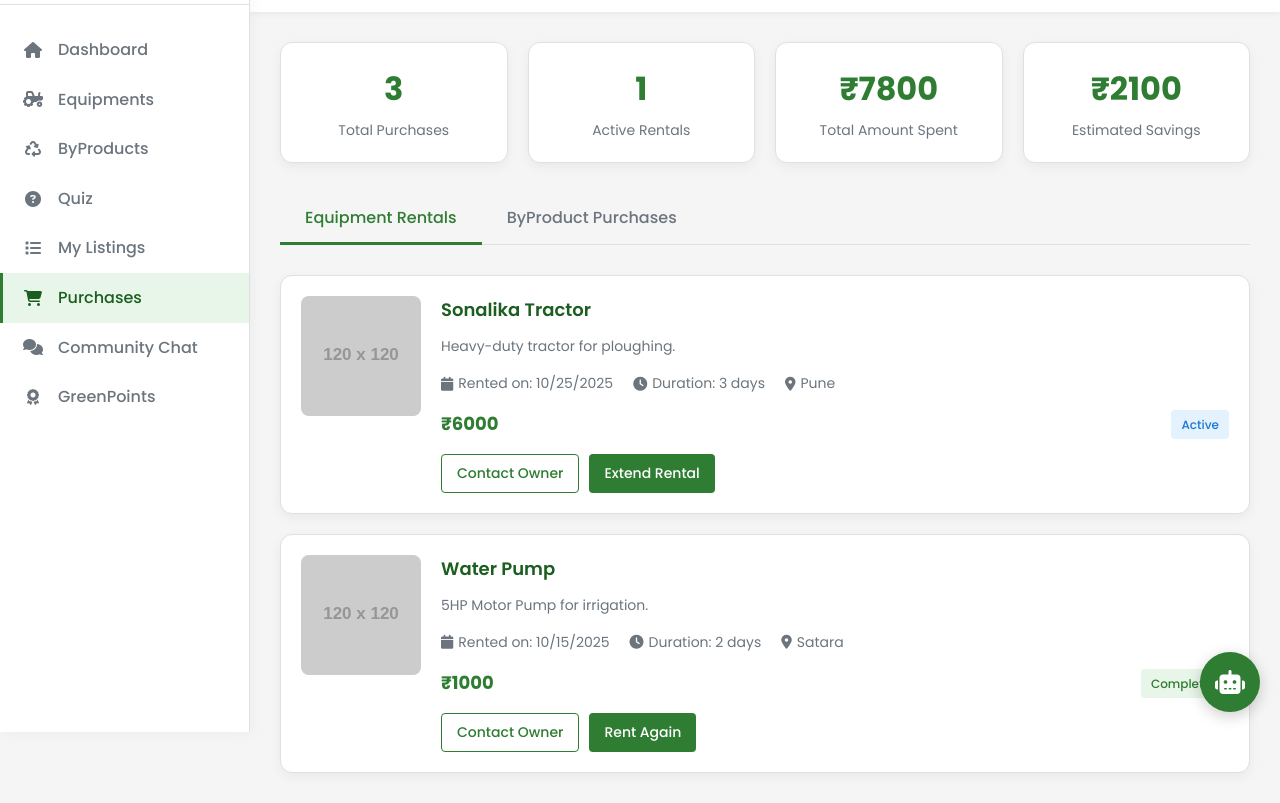
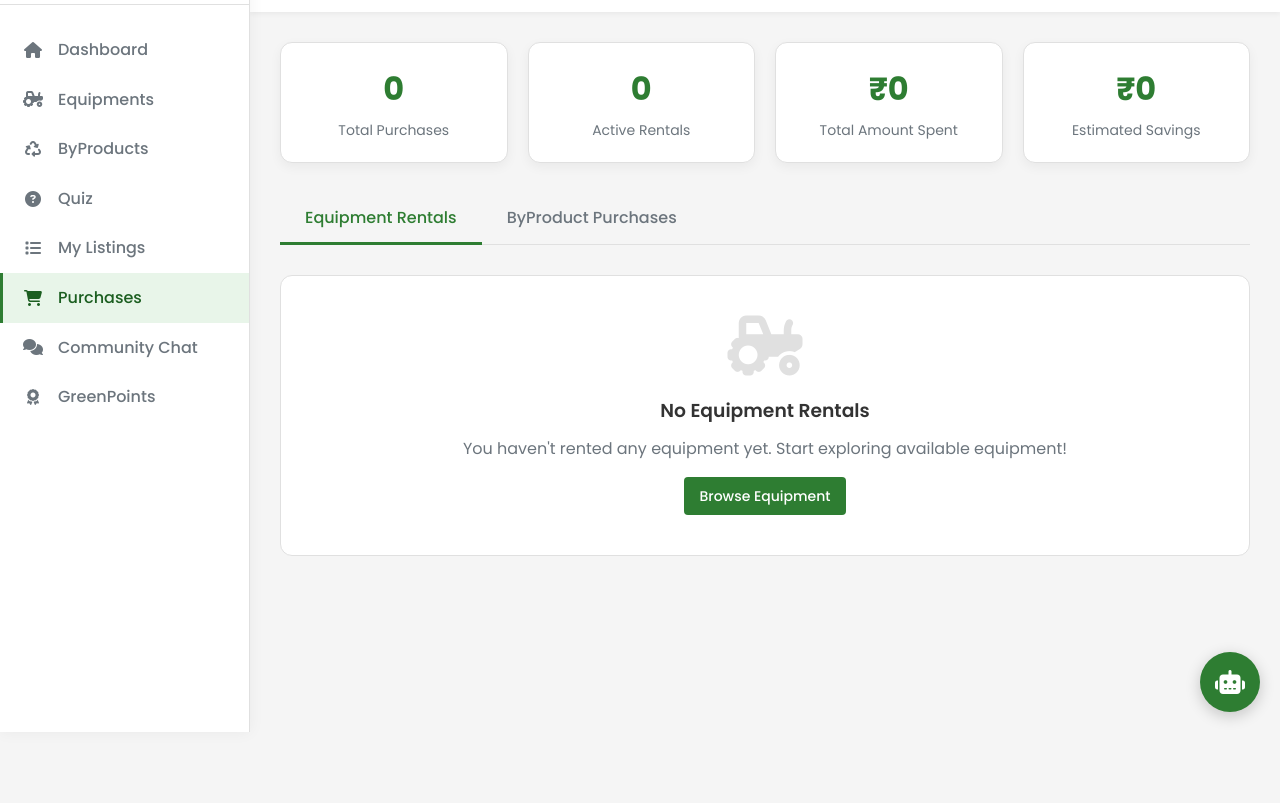
Before and after one commit to nightshades04/KhetSathi, a website: page purchases.html in a window 1280 px wide. Shown: the part 68-871 px from the top of the page. After the commit the page ends 800 px from the top, so only its background shows below. Drawn offline with Linux system fonts and the light colour scheme; sample sign-in values are in the browser's storage; placeholder pictures from the web are drawn by us.

Commit message:
Update purchases.html

```diff
--- a/purchases.html
+++ b/purchases.html
@@ -573,116 +573,80 @@
     </div>
 
     <script>
+    // Check if user is logged in
     const currentUser = JSON.parse(localStorage.getItem('currentUser'));
     if (!currentUser) {
         window.location.href = 'auth.html';
     } else {
+        // Display user info
         document.getElementById('user-name').textContent = currentUser.username;
         document.getElementById('user-avatar').textContent = currentUser.username.charAt(0).toUpperCase();
     }
 
+    // Sidebar toggle
     document.querySelector('.toggle-btn').addEventListener('click', function() {
         document.querySelector('.sidebar').classList.toggle('collapsed');
         document.querySelector('.main-content').classList.toggle('expanded');
     });
 
+    // Tab switching
     document.querySelectorAll('.tab').forEach(tab => {
         tab.addEventListener('click', function() {
+            // Update active tab
             document.querySelectorAll('.tab').forEach(t => t.classList.remove('active'));
             this.classList.add('active');
 
+            // Show corresponding content
             const tabId = this.getAttribute('data-tab') + '-tab';
             document.querySelectorAll('.tab-content').forEach(content => {
                 content.classList.remove('active');
             });
             document.getElementById(tabId).classList.add('active');
+
+            // Load listings for the active tab
+            if (this.getAttribute('data-tab') === 'equipment') {
+                loadEquipmentRentals();
+            } else {
+                loadByproductPurchases();
+            }
         });
     });
 
+    // Load purchase data
     function loadPurchaseData() {
-            // NOTE: In a real app, this data would come from a database.
-            // For demo purposes, we'll create dummy data if it doesn't exist.
-            let equipmentPurchases = JSON.parse(localStorage.getItem('equipmentPurchases') || '[]');
-            let byproductPurchases = JSON.parse(localStorage.getItem('byproductPurchases') || '[]');
+        const equipmentRentals = JSON.parse(localStorage.getItem('equipmentRentals') || '[]');
+        const byproductPurchases = JSON.parse(localStorage.getItem('byproductPurchases') || '[]');
 
-            // --- START DUMMY DATA ---
-            // Create dummy data for the current user if they have none
-            if (equipmentPurchases.filter(p => p.userId === currentUser.id).length === 0 &&
-                byproductPurchases.filter(p => p.userId === currentUser.id).length === 0) {
-
-                equipmentPurchases.push({
-                    id: 'e_123',
-                    userId: currentUser.id,
-                    equipmentId: 'eq_901',
-                    name: 'Sonalika Tractor',
-                    description: 'Heavy-duty tractor for ploughing.',
-                    image: 'https://via.placeholder.com/120x120.png/E8F5E9/2E7D32?text=Tractor',
-                    rentalDate: new Date('2025-10-25').toISOString(),
-                    duration: 3,
-                    location: 'Pune',
-                    totalAmount: 6000,
-                    status: 'active',
-                    ownerId: 'user_002'
-                });
-
-                equipmentPurchases.push({
-                    id: 'e_124',
-                    userId: currentUser.id,
-                    equipmentId: 'eq_902',
-                    name: 'Water Pump',
-                    description: '5HP Motor Pump for irrigation.',
-                    image: 'https://via.placeholder.com/120x120.png/E8F5E9/2E7D32?text=Pump',
-                    rentalDate: new Date('2025-10-15').toISOString(),
-                    duration: 2,
-                    location: 'Satara',
-                    totalAmount: 1000,
-                    status: 'completed',
-                    ownerId: 'user_003'
-                });
-
-                byproductPurchases.push({
-                    id: 'b_456',
-                    userId: currentUser.id,
-                    byproductId: 'bp_801',
-                    name: 'Rice Husk',
-                    description: 'High-quality rice husk for animal feed.',
-                    image: 'https://via.placeholder.com/120x120.png/FFF3E0/F57C00?text=Husk',
-                    purchaseDate: new Date('2025-10-28').toISOString(),
-                    quantity: '200 kg',
-                    location: 'Nashik',
-                    totalAmount: 800,
-                    status: 'completed',
-                    ownerId: 'user_004'
-                });
-
-                localStorage.setItem('equipmentPurchases', JSON.stringify(equipmentPurchases));
-                localStorage.setItem('byproductPurchases', JSON.stringify(byproductPurchases));
-            }
-            // --- END DUMMY DATA ---
-
-
-            const userEquipmentPurchases = equipmentPurchases.filter(purchase => purchase.userId === currentUser.id);
+        // Filter current user's purchases
+        const userEquipmentRentals = equipmentRentals.filter(rental => rental.userId === currentUser.id);
         const userByproductPurchases = byproductPurchases.filter(purchase => purchase.userId === currentUser.id);
 
-            document.getElementById('total-purchases').textContent = userEquipmentPurchases.length + userByproductPurchases.length;
-            document.getElementById('active-rentals').textContent = userEquipmentPurchases.filter(p => p.status === 'active').length;
+        // Update stats
+        document.getElementById('total-purchases').textContent = userEquipmentRentals.length + userByproductPurchases.length;
+        document.getElementById('active-rentals').textContent = userEquipmentRentals.filter(p => p.status === 'active').length;
 
-            const totalSpent = userEquipmentPurchases.reduce((sum, p) => sum + p.totalAmount, 0) +
+        const totalSpent = userEquipmentRentals.reduce((sum, p) => sum + p.totalAmount, 0) +
                           userByproductPurchases.reduce((sum, p) => sum + p.totalAmount, 0);
         document.getElementById('total-spent').textContent = '₹' + totalSpent;
 
-            // Assuming 30% savings on renting vs. buying new
-            const equipmentSavings = userEquipmentPurchases.reduce((sum, p) => sum + (p.totalAmount * 0.3), 0);
+        // Calculate estimated savings (for demo, we'll use 30% of equipment rental costs)
+        const equipmentSavings = userEquipmentRentals.reduce((sum, p) => sum + (p.totalAmount * 0.3), 0);
         document.getElementById('savings').textContent = '₹' + Math.round(equipmentSavings);
 
-            loadEquipmentPurchases(userEquipmentPurchases);
-            loadByproductPurchases(userByproductPurchases);
+        // Load equipment rentals
+        loadEquipmentRentals();
+
+        // Load byproduct purchases
+        loadByproductPurchases();
     }
 
-        function loadEquipmentPurchases(purchases) {
+    // Load equipment rentals
+    function loadEquipmentRentals() {
         const container = document.getElementById('equipment-purchases');
+        const equipmentRentals = JSON.parse(localStorage.getItem('equipmentRentals') || '[]');
+        const userEquipmentRentals = equipmentRentals.filter(rental => rental.userId === currentUser.id);
 
-            if (purchases.length === 0) {
+        if (userEquipmentRentals.length === 0) {
             container.innerHTML = `
                 <div class="empty-state">
                     <i class="fas fa-tractor"></i>
@@ -694,40 +658,41 @@
             return;
         }
 
-            container.innerHTML = purchases.map(purchase => `
+        container.innerHTML = userEquipmentRentals.map(rental => `
             <div class="purchase-card">
                 <div class="purchase-image">
-                        ${purchase.image ?
-                            `<img src="${purchase.image}" alt="${purchase.name}" style="width:100%; height:100%; object-fit:cover; border-radius:8px;">` :
+                    ${rental.image ?
+                        `<img src="${rental.image}" alt="${rental.name}" style="width:100%; height:100%; object-fit:cover; border-radius:8px;">` :
                         `<i class="fas fa-tractor"></i>`
                     }
                 </div>
                 <div class="purchase-details">
-                        <h3 class="purchase-title">${purchase.name}</h3>
-                        <p class="purchase-description">${purchase.description}</p>
+                    <h3 class="purchase-title">${rental.name}</h3>
+                    <p class="purchase-description">${rental.description}</p>
                     <div class="purchase-meta">
                         <div class="meta-item">
                             <i class="fas fa-calendar"></i>
-                                <span>Rented on: ${new Date(purchase.rentalDate).toLocaleDateString()}</span>
+                            <span>Rented on: ${new Date(rental.rentalDate).toLocaleDateString()}</span>
                         </div>
                         <div class="meta-item">
                             <i class="fas fa-clock"></i>
-                                <span>Duration: ${purchase.duration} days</span>
+                            <span>Duration: ${rental.duration} days</span>
                         </div>
                         <div class="meta-item">
                             <i class="fas fa-map-marker-alt"></i>
-                                <span>${purchase.location}</span>
+                            <span>${rental.location}</span>
                         </div>
                     </div>
-                        <div style="display: flex; justify-content: space-between; align-items: center; margin-bottom: 15px;">
-                            <div class="purchase-price">₹${purchase.totalAmount}</div>
-                            <div class="purchase-status status-${purchase.status}">${purchase.status.charAt(0).toUpperCase() + purchase.status.slice(1)}</div>
+                    <div style="display: flex; justify-content: space-between; align-items: center;">
+                        <div class="purchase-price">₹${rental.totalAmount}</div>
+                        <div class="purchase-status status-${rental.status}">${rental.status.charAt(0).toUpperCase() + rental.status.slice(1)}</div>
                     </div>
+                    <p class="purchase-owner">Rented from: ${rental.ownerName}</p>
                     <div class="purchase-actions">
-                            <button class="btn btn-outline" onclick="contactOwner('${purchase.ownerId}')">Contact Owner</button>
-                            ${purchase.status === 'active' ?
-                                `<button class="btn btn-primary" onclick="extendRental('${purchase.id}')">Extend Rental</button>` :
-                                `<button class="btn btn-primary" onclick="rentAgain('${purchase.equipmentId}')">Rent Again</button>`
+                        <button class="btn btn-outline" onclick="contactOwner('${rental.ownerId}')">Contact Owner</button>
+                        ${rental.status === 'active' ?
+                            `<button class="btn btn-primary" onclick="extendRental('${rental.id}')">Extend Rental</button>` :
+                            `<button class="btn btn-primary" onclick="rentAgain('${rental.equipmentId}')">Rent Again</button>`
                         }
                     </div>
                 </div>
@@ -735,10 +700,13 @@
         `).join('');
     }
 
-        function loadByproductPurchases(purchases) {
+    // Load byproduct purchases
+    function loadByproductPurchases() {
         const container = document.getElementById('byproduct-purchases');
+        const byproductPurchases = JSON.parse(localStorage.getItem('byproductPurchases') || '[]');
+        const userByproductPurchases = byproductPurchases.filter(purchase => purchase.userId === currentUser.id);
 
-            if (purchases.length === 0) {
+        if (userByproductPurchases.length === 0) {
             container.innerHTML = `
                 <div class="empty-state">
                     <i class="fas fa-recycle"></i>
@@ -750,7 +718,7 @@
             return;
         }
 
-            container.innerHTML = purchases.map(purchase => `
+        container.innerHTML = userByproductPurchases.map(purchase => `
             <div class="purchase-card">
                 <div class="purchase-image">
                     ${purchase.image ?
@@ -775,10 +743,11 @@
                             <span>${purchase.location}</span>
                         </div>
                     </div>
-                        <div style="display: flex; justify-content: space-between; align-items: center; margin-bottom: 15px;">
+                    <div style="display: flex; justify-content: space-between; align-items: center;">
                         <div class="purchase-price">₹${purchase.totalAmount}</div>
-                            <div class-></div>
+                        <div class="purchase-status status-${purchase.status}">${purchase.status.charAt(0).toUpperCase() + purchase.status.slice(1)}</div>
                     </div>
+                    <p class="purchase-owner">Purchased from: ${purchase.ownerName}</p>
                     <div class="purchase-actions">
                         <button class="btn btn-outline" onclick="contactSeller('${purchase.ownerId}')">Contact Seller</button>
                         <button class="btn btn-primary" onclick="buyAgain('${purchase.byproductId}')">Buy Again</button>
@@ -788,19 +757,36 @@
         `).join('');
     }
 
-        // --- Action Functions ---
-
+    // Action functions
     function contactOwner(ownerId) {
         alert('Contact functionality would be implemented here. Owner ID: ' + ownerId);
     }
 
     function extendRental(rentalId) {
-            alert('Rental extension functionality would be implemented here. Rental ID: ' + rentalId);
+        const equipmentRentals = JSON.parse(localStorage.getItem('equipmentRentals') || '[]');
+        const rental = equipmentRentals.find(r => r.id === rentalId);
+
+        if (rental) {
+            const extraDays = prompt('Enter additional days to extend rental:', '3');
+            if (extraDays && !isNaN(extraDays) && extraDays > 0) {
+                const extraCost = (rental.totalAmount / rental.duration) * parseInt(extraDays);
+                const confirmExtend = confirm(`Extend rental by ${extraDays} days for ₹${extraCost}?`);
+
+                if (confirmExtend) {
+                    rental.duration += parseInt(extraDays);
+                    rental.totalAmount += extraCost;
+                    localStorage.setItem('equipmentRentals', JSON.stringify(equipmentRentals));
+                    loadEquipmentRentals();
+                    alert('Rental extended successfully!');
+                }
+            }
+        }
     }
 
     function rentAgain(equipmentId) {
-            alert('Redirecting to equipment page to rent again. Equipment ID: ' + equipmentId);
-            window.location.href = 'equipments.html'; // Example redirect
+        // In a real app, this would redirect to the equipment page
+        alert('Redirecting to equipment page to rent again.');
+        window.location.href = 'equipments.html';
     }
 
     function contactSeller(sellerId) {
@@ -808,8 +794,9 @@
     }
 
     function buyAgain(byproductId) {
-            alert('Redirecting to byproducts page to buy again. ByProduct ID: ' + byproductId);
-            window.location.href = 'byproducts.html'; // Example redirect
+        // In a real app, this would redirect to the byproducts page
+        alert('Redirecting to byproducts page to buy again.');
+        window.location.href = 'byproducts.html';
     }
 
     // Initial load
```
Lines whose indentation alone changed are shown as unchanged.
